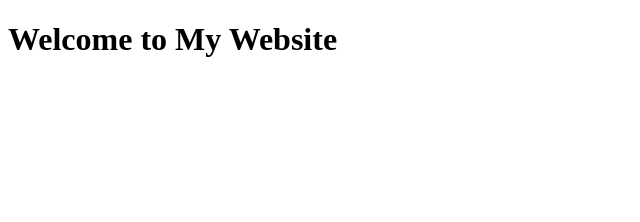
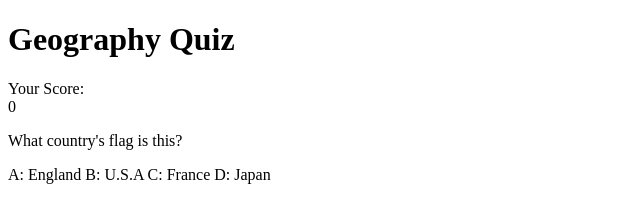
Before and after one commit to liammahoney115/JavaScriptProject, a plain HTML site: page index.html in a window 1280 px wide. Shown: the whole page, without its empty margins (0-640 px from the left). Drawn offline with Linux system fonts and the light colour scheme.

Commit message:
Basic html layout

```diff
--- a/index.html
+++ b/index.html
@@ -2,12 +2,28 @@
 <html lang="en">
   <head>
     <meta charset="UTF-8">
-    <title>My Website</title>
-    <link rel="stylesheet" href="./style.css">
-    <link rel="icon" href="./favicon.ico" type="image/x-icon">
+    <title>Geography Quiz</title>
+    <link rel="stylesheet" href="styles.css">
   </head>
   <body>
-    <h1>Welcome to My Website</h1>
-	<script src="index.js"></script>
+    <header>
+      <h1>Geography Quiz</h1>
+    </header>
+    <div class ="scoreboard">
+      <div id ="badge">Your Score:</div>
+      <div id="score">0</div>
+    </div>
+    <div class="question-box">
+      <div id="question">
+        <p>What country's flag is this?</p>
+      </div>
+      <div class="answers">
+        <span class="answer" id="answer-a" >A: England</span>
+        <span class="answer" id="answer-b" ">B: U.S.A</span>
+        <span class="answer" id="answer-c" >C: France</span>
+        <span class="answer" id="answer-d" >D: Japan</span>
+      </div>
+    </div>
+	<script src="script.js"></script>
   </body>
 </html>
```
